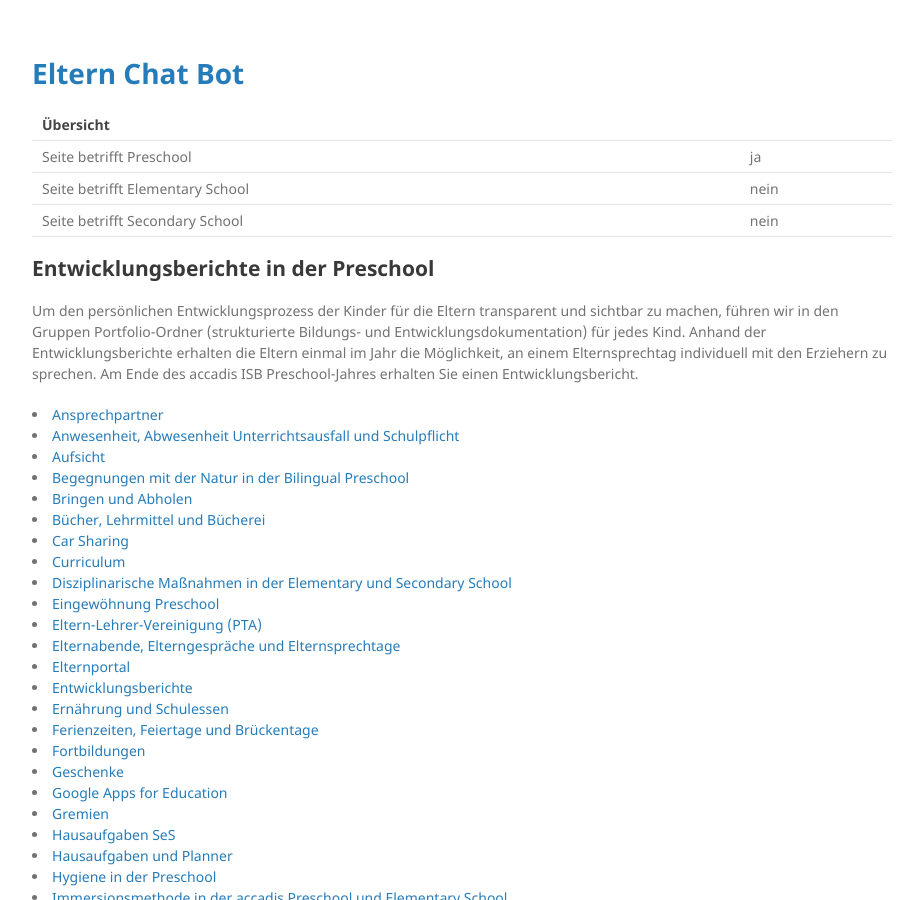
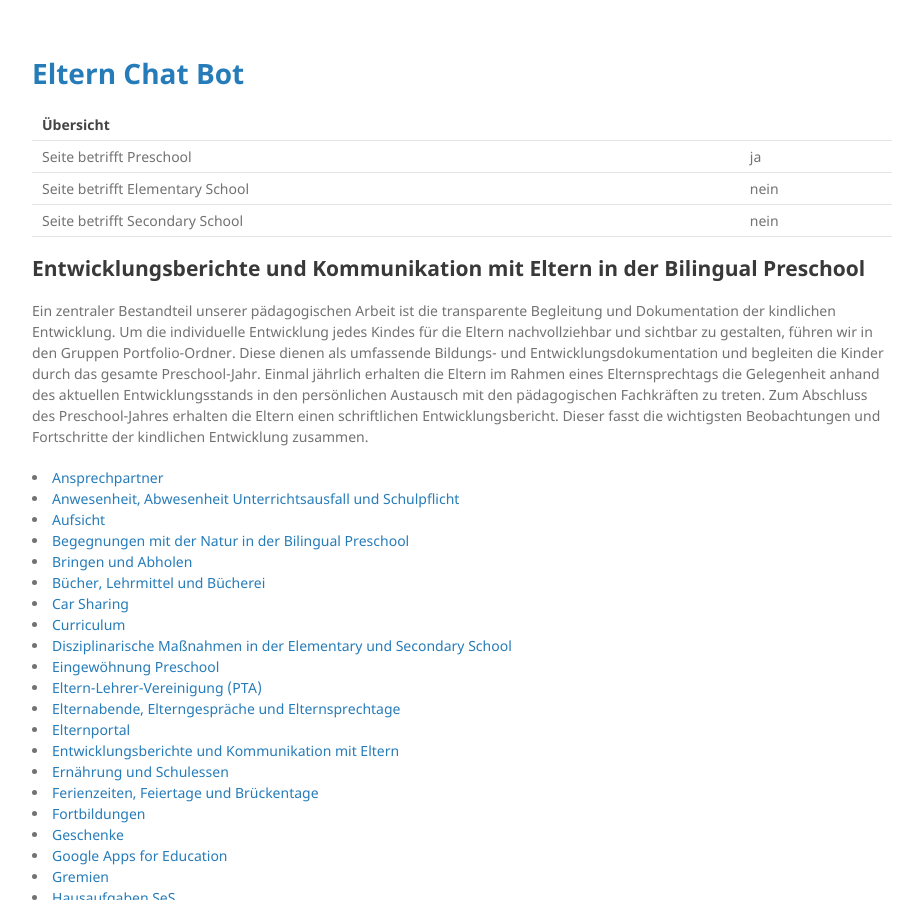
Before and after one commit to transresult/2504-chat-bot-source, a Jekyll site: the page built from docs/Preschool/Entwicklungsberichte.md, in a window 1280 px wide and 900 px high. Shown: the whole window, without its empty margins (178-1101 px from the left). Built offline with Jekyll 4.4.1, drawn with Linux system fonts in a browser that asks for light colours; our own code applies the rules of GitHub Pages for plain Markdown files.

Commit message:
Update Entwicklungsberichte_und_Kommunikation_mit_Eltern.md
Titel geändert wie auch Text

```diff
--- a/docs/Preschool/Entwicklungsberichte.md
+++ b/docs/Preschool/Entwicklungsberichte.md
@@ -1,5 +1,5 @@
 ---
-title: Entwicklungsberichte
+title: Entwicklungsberichte und Kommunikation mit Eltern
 ---
 | Übersicht | |
 | --- | --- |
@@ -7,6 +7,8 @@ title: Entwicklungsberichte
 | Seite betrifft Elementary School | nein |
 | Seite betrifft Secondary School | nein |
 
-## Entwicklungsberichte in der Preschool
+## Entwicklungsberichte und Kommunikation mit Eltern in der Bilingual Preschool
 
-Um den persönlichen Entwicklungsprozess der Kinder für die Eltern transparent und sichtbar zu machen, führen wir in den Gruppen Portfolio-Ordner (strukturierte Bildungs- und Entwicklungsdokumentation) für jedes Kind. Anhand der Entwicklungsberichte erhalten die Eltern einmal im Jahr die Möglichkeit, an einem Elternsprechtag individuell mit den Erziehern zu sprechen. Am Ende des accadis ISB Preschool-Jahres erhalten Sie einen Entwicklungsbericht.
+Ein zentraler Bestandteil unserer pädagogischen Arbeit ist die transparente Begleitung und Dokumentation der kindlichen Entwicklung. Um die individuelle Entwicklung jedes Kindes für die Eltern nachvollziehbar und sichtbar zu gestalten, führen wir in den Gruppen Portfolio-Ordner. Diese dienen als umfassende Bildungs- und Entwicklungsdokumentation und begleiten die Kinder durch das gesamte Preschool-Jahr.
+Einmal jährlich erhalten die Eltern im Rahmen eines Elternsprechtags die Gelegenheit anhand des aktuellen Entwicklungsstands in den persönlichen Austausch mit den pädagogischen Fachkräften zu treten.
+Zum Abschluss des Preschool-Jahres erhalten die Eltern einen schriftlichen Entwicklungsbericht. Dieser fasst die wichtigsten Beobachtungen und Fortschritte der kindlichen Entwicklung zusammen.
```
